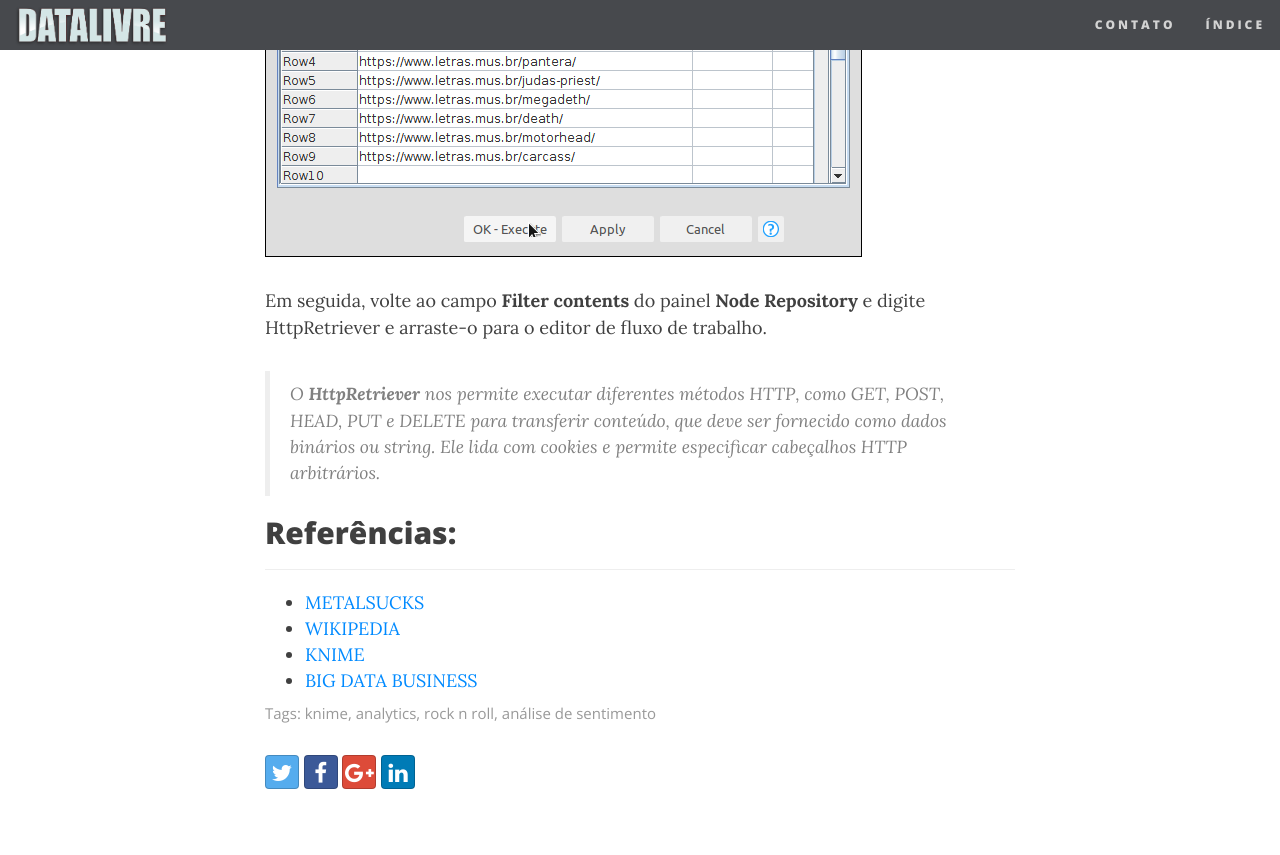
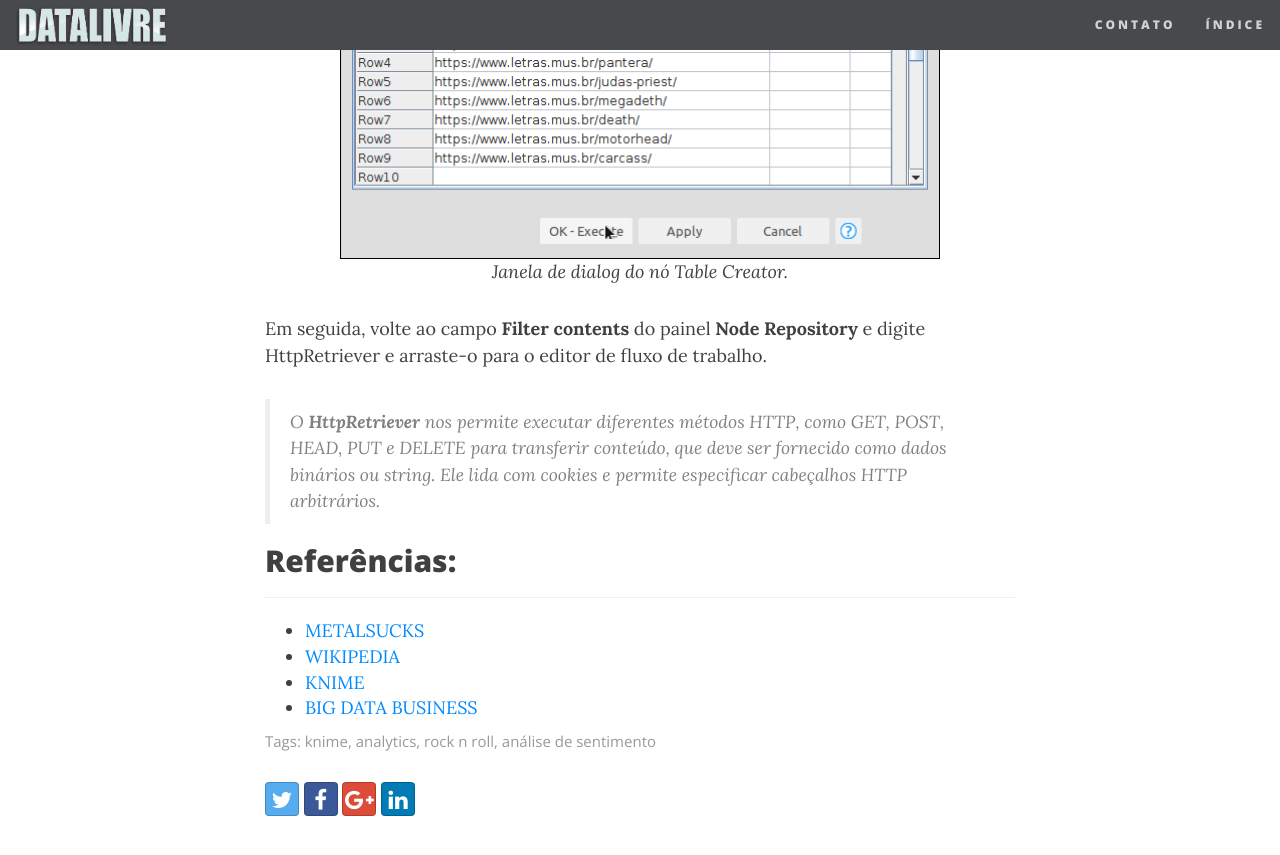
Before and after one commit to datalivre/datalivre.github.io, a Jekyll site: the page built from _posts/2017-04-29-Knime-na-Análise-de-Sentimento-Músical.md, in a window 1280 px wide and 900 px high, scrolled down 3790 px. Shown: the top 855 px of the window. Built offline with Jekyll 4.4.1, drawn with Linux system fonts in a browser that asks for light colours; nearby versions of some CDN libraries; comment, search, counter and statistics services are not loaded.

Commit message:
Updated 2017-04-29-Knime-na-Análise-de-Sentimento-Músical.md

```diff
--- a/_posts/2017-04-29-Knime-na-Análise-de-Sentimento-Músical.md
+++ b/_posts/2017-04-29-Knime-na-Análise-de-Sentimento-Músical.md
@@ -83,9 +83,11 @@
 https://www.letras.mus.br/carcass/
 
 O resultado deve ser igual ao da imagem que segue. Para executar o Table Creator, segure a tecla CTRL e clique no botão OK - Execute.
-
-![janela de diálogo](/img/2-dialogo.png)
-
+<center>
+<img src="/img/2-dialogo.png" alt="Janela de dialog do nó Table Creator" width="600">
+<br>
+<em>Janela de dialog do nó Table Creator.</em>
+</center>
 Em seguida, volte ao campo **Filter contents** do painel **Node Repository** e digite HttpRetriever e arraste-o para o editor de fluxo de trabalho.
 > O **HttpRetriever** nos permite executar diferentes métodos HTTP, como GET, POST, HEAD, PUT e DELETE para transferir conteúdo, que deve ser fornecido como dados binários ou string. Ele lida com cookies e permite especificar cabeçalhos HTTP arbitrários.
 
```
